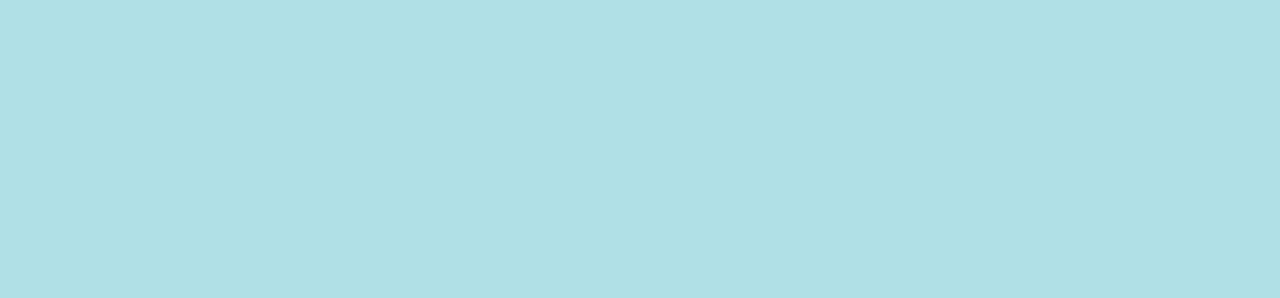
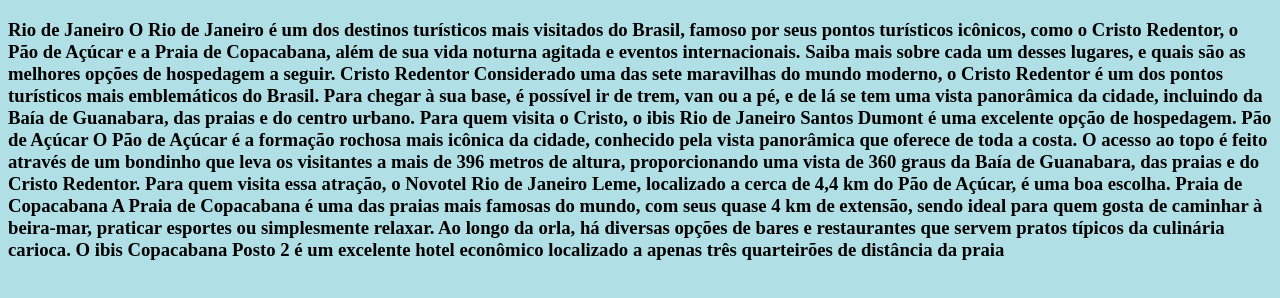
Before and after one commit to ISC0901/turismo.html, a plain HTML site: page index.html in a window 1280 px wide. Drawn offline with Linux system fonts and the light colour scheme.

Commit message:
Update index.html

```diff
--- a/index.html
+++ b/index.html
@@ -12,3 +12,35 @@ p    {color: green;}
 
 
 </style>
+    <bode>
+        <h3>
+Rio de Janeiro
+O Rio de Janeiro é um dos destinos turísticos mais visitados do Brasil, famoso por seus pontos turísticos icônicos, como o Cristo Redentor, o Pão de Açúcar e a Praia de Copacabana, além de sua vida noturna agitada e eventos internacionais.
+
+
+
+Saiba mais sobre cada um desses lugares, e quais são as melhores opções de hospedagem a seguir.
+
+Cristo Redentor
+Considerado uma das sete maravilhas do mundo moderno, o Cristo Redentor é um dos pontos turísticos mais emblemáticos do Brasil. Para chegar à sua base, é possível
+
+ir de trem, van ou a pé, e de lá se tem uma vista panorâmica da cidade, incluindo da Baía de Guanabara, das praias e do centro urbano.
+
+
+
+Para quem visita o Cristo, o ibis Rio de Janeiro Santos Dumont é uma excelente opção de hospedagem.
+
+Pão de Açúcar
+O Pão de Açúcar é a formação rochosa mais icônica da cidade, conhecido pela vista panorâmica que oferece de toda a costa. O acesso ao topo é feito através de um bondinho que leva os visitantes a mais de 396 metros de altura, proporcionando uma vista de 360 graus da Baía de Guanabara, das praias e do Cristo Redentor.
+
+
+
+Para quem visita essa atração, o Novotel Rio de Janeiro Leme, localizado a cerca de 4,4 km do Pão de Açúcar, é uma boa escolha.
+
+Praia de Copacabana
+A Praia de Copacabana é uma das praias mais famosas do mundo, com seus quase 4 km de extensão, sendo ideal para quem gosta de caminhar à beira-mar, praticar esportes ou simplesmente relaxar. Ao longo da orla, há diversas opções de bares e restaurantes que servem pratos típicos da culinária carioca.
+
+
+
+O ibis Copacabana Posto 2 é um excelente hotel econômico localizado a apenas três quarteirões de distância da praia</h3>
+    </bode>
```
